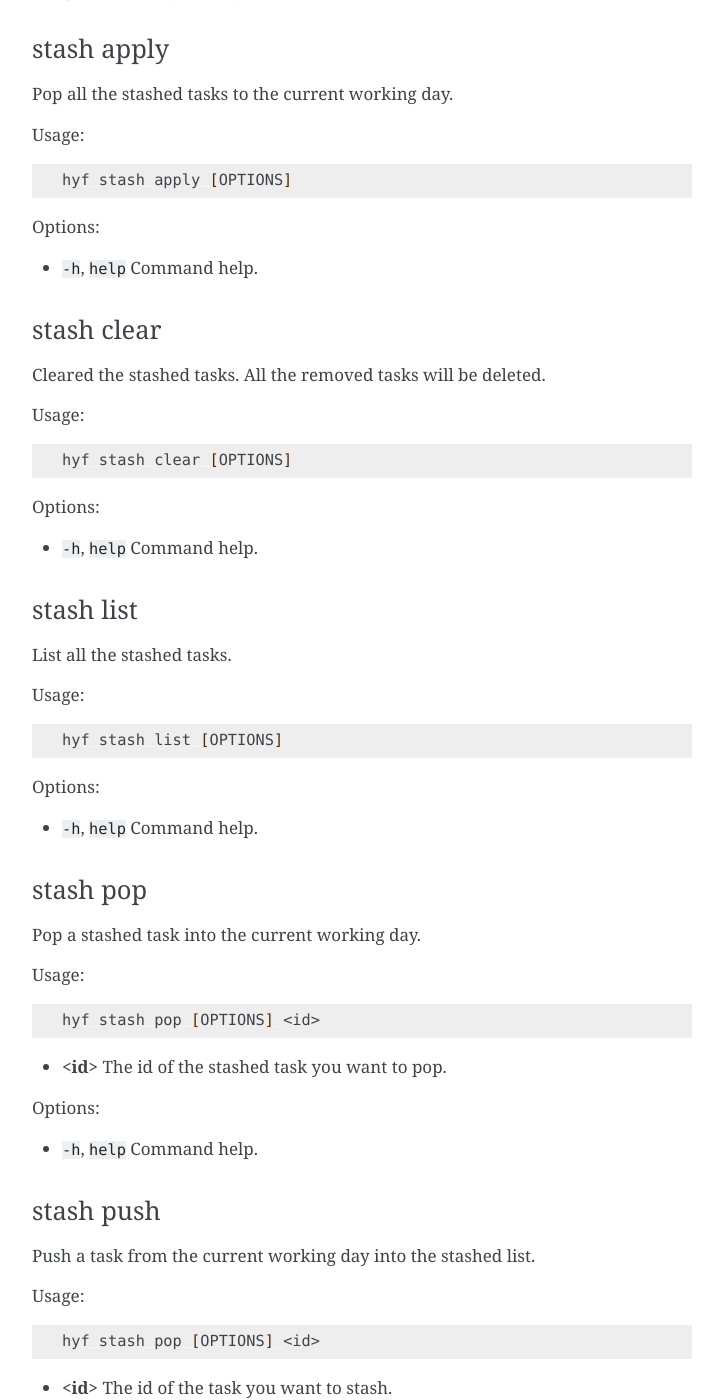
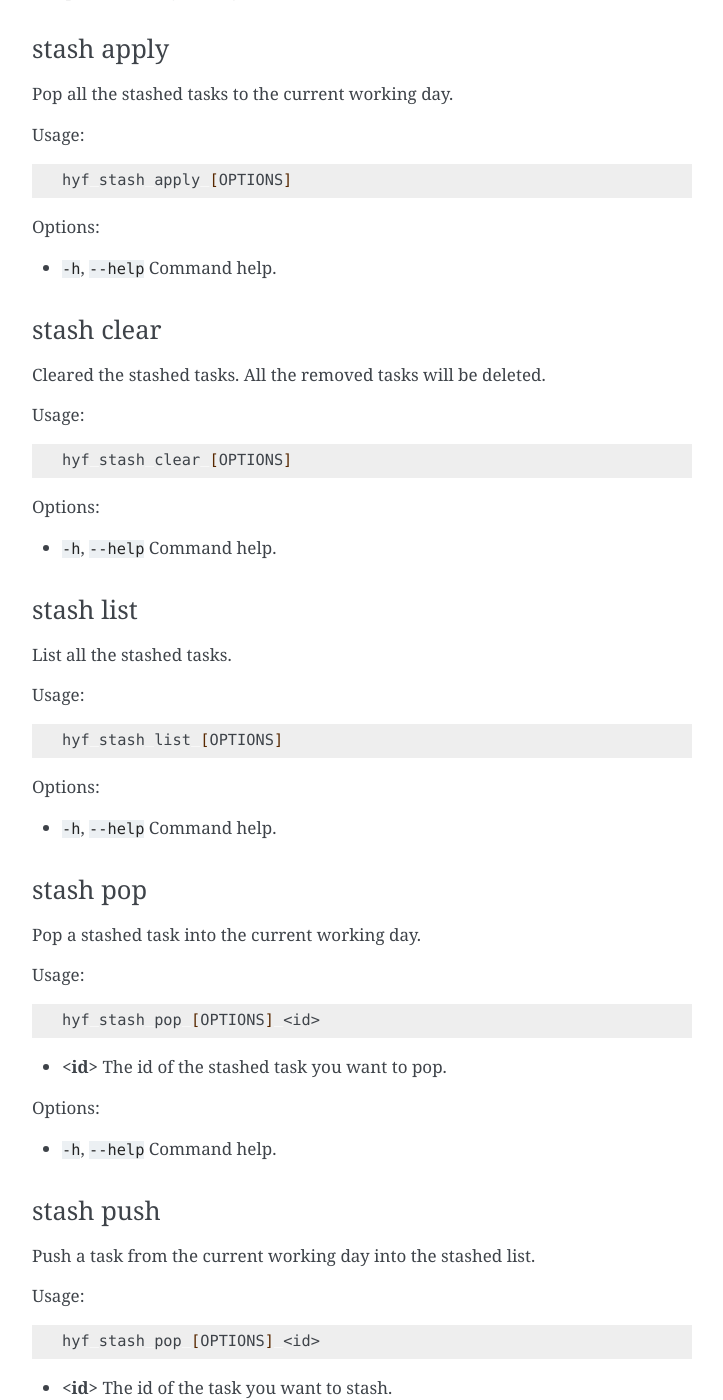
Before and after one commit to u8slvn/hyperfocus, a Sphinx documentation site: the page built from docs/source/commands.rst, in a window 1280 px wide and 1400 px high, scrolled down 4085 px. Shown: the whole window, without its empty margins (388-1111 px from the left). Built offline with Sphinx 7.4.7, drawn with Linux system fonts in a browser that asks for light colours; some of the changed text lies outside the part shown.

```diff
--- a/docs/source/commands.rst
+++ b/docs/source/commands.rst
@@ -17,7 +17,7 @@ Usage:
 Options:
 
 - ``-d``, ``--details``  Allows to add some details to the task.
-- ``-h``, ``help`` Command help.
+- ``-h``, ``--help`` Command help.
 
 Examples:
 
@@ -50,7 +50,7 @@ Options:
 
 - ``--unset`` Unset an option from the config.
 - ``--list``  Show the whole config.
-- ``-h``, ``help`` Command help.
+- ``-h``, ``--help`` Command help.
 
 Examples:
 
@@ -79,7 +79,7 @@ Usage:
 
 Options:
 
-- ``-h``, ``help`` Command help.
+- ``-h``, ``--help`` Command help.
 
 Example:
 
@@ -104,7 +104,7 @@ Usage:
 Options:
 
 - ``f``, ``--force`` Force a task deletion
-- ``-h``, ``help`` Command help.
+- ``-h``, ``--help`` Command help.
 
 Example:
 
@@ -136,7 +136,7 @@ Usage:
 
 Options:
 
-- ``-h``, ``help`` Command help.
+- ``-h``, ``--help`` Command help.
 
 log
 ---
@@ -151,7 +151,7 @@ Usage:
 
 Options:
 
-- ``-h``, ``help`` Command help.
+- ``-h``, ``--help`` Command help.
 
 reset
 -----
@@ -168,7 +168,7 @@ Usage:
 
 Options:
 
-- ``-h``, ``help`` Command help.
+- ``-h``, ``--help`` Command help.
 
 Example:
 
@@ -197,7 +197,7 @@ Usage:
 
 Options:
 
-- ``-h``, ``help`` Command help.
+- ``-h``, ``--help`` Command help.
 
 Example:
 
@@ -224,7 +224,7 @@ Usage:
 
 Options:
 
-- ``-h``, ``help`` Command help.
+- ``-h``, ``--help`` Command help.
 
 stash clear
 ^^^^^^^^^^^
@@ -239,7 +239,7 @@ Usage:
 
 Options:
 
-- ``-h``, ``help`` Command help.
+- ``-h``, ``--help`` Command help.
 
 stash list
 ^^^^^^^^^^
@@ -254,7 +254,7 @@ Usage:
 
 Options:
 
-- ``-h``, ``help`` Command help.
+- ``-h``, ``--help`` Command help.
 
 stash pop
 ^^^^^^^^^
@@ -271,7 +271,7 @@ Usage:
 
 Options:
 
-- ``-h``, ``help`` Command help.
+- ``-h``, ``--help`` Command help.
 
 stash push
 ^^^^^^^^^^
@@ -288,7 +288,7 @@ Usage:
 
 Options:
 
-- ``-h``, ``help`` Command help.
+- ``-h``, ``--help`` Command help.
 
 status
 ------
@@ -303,7 +303,7 @@ Usage:
 
 Options:
 
-- ``-h``, ``help`` Command help.
+- ``-h``, ``--help`` Command help.
 
 Example:
 
```
Also changed, not shown: README.md (+2 -1 lines).
